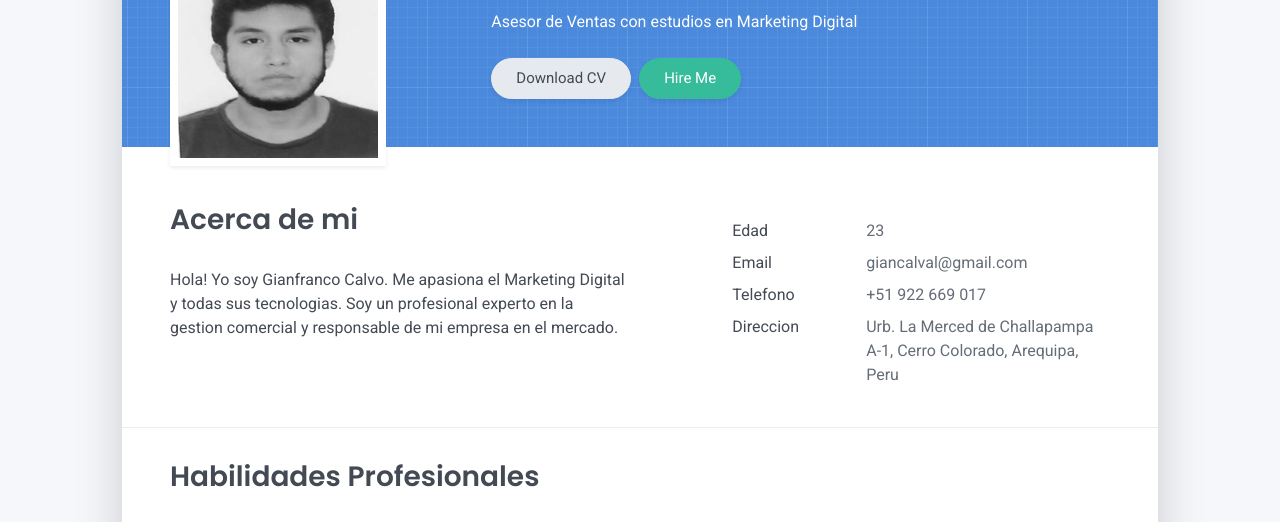
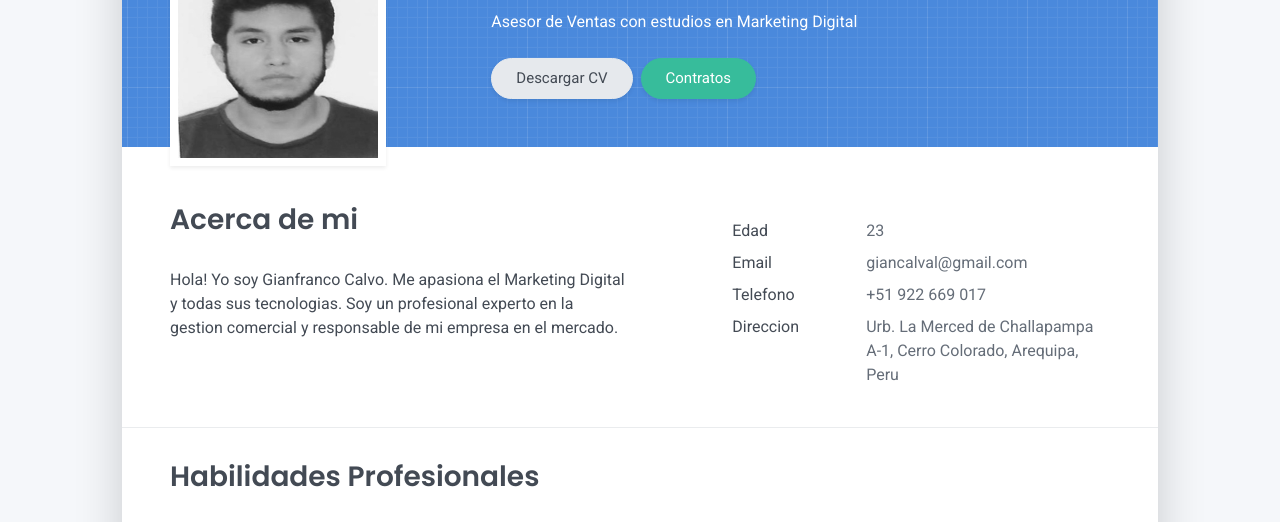
Before and after one commit to giancalval/giancalval.github.io, a plain HTML site: page index.html in a window 1280 px wide. Shown: the part 222-744 px from the top of the page. Drawn offline with Linux system fonts and the light colour scheme.

Commit message:
Descarga

```diff
--- a/index.html
+++ b/index.html
@@ -55,7 +55,7 @@
       <div class="col-lg-8 col-md-7 text-center text-md-start">
         <h2 class="h1 mt-2" data-aos="fade-left" data-aos-delay="0">Gianfranco Calvo</h2>
         <p data-aos="fade-left" data-aos-delay="100">Asesor de Ventas con estudios en Marketing Digital</p>
-        <div class="d-print-none" data-aos="fade-left" data-aos-delay="200"><a class="btn btn-light text-dark shadow-sm mt-1 me-1" href="right-resume.pdf" target="_blank">Download CV</a><a class="btn btn-success shadow-sm mt-1" href="#contact">Hire Me</a></div>
+        <div class="d-print-none" data-aos="fade-left" data-aos-delay="200"><a class="btn btn-light text-dark shadow-sm mt-1 me-1" href="right-resume.pdf" target="_blank">Descargar CV</a><a class="btn btn-success shadow-sm mt-1" href="#contact"> Contratos</a></div>
       </div>
     </div>
   </div>
```
